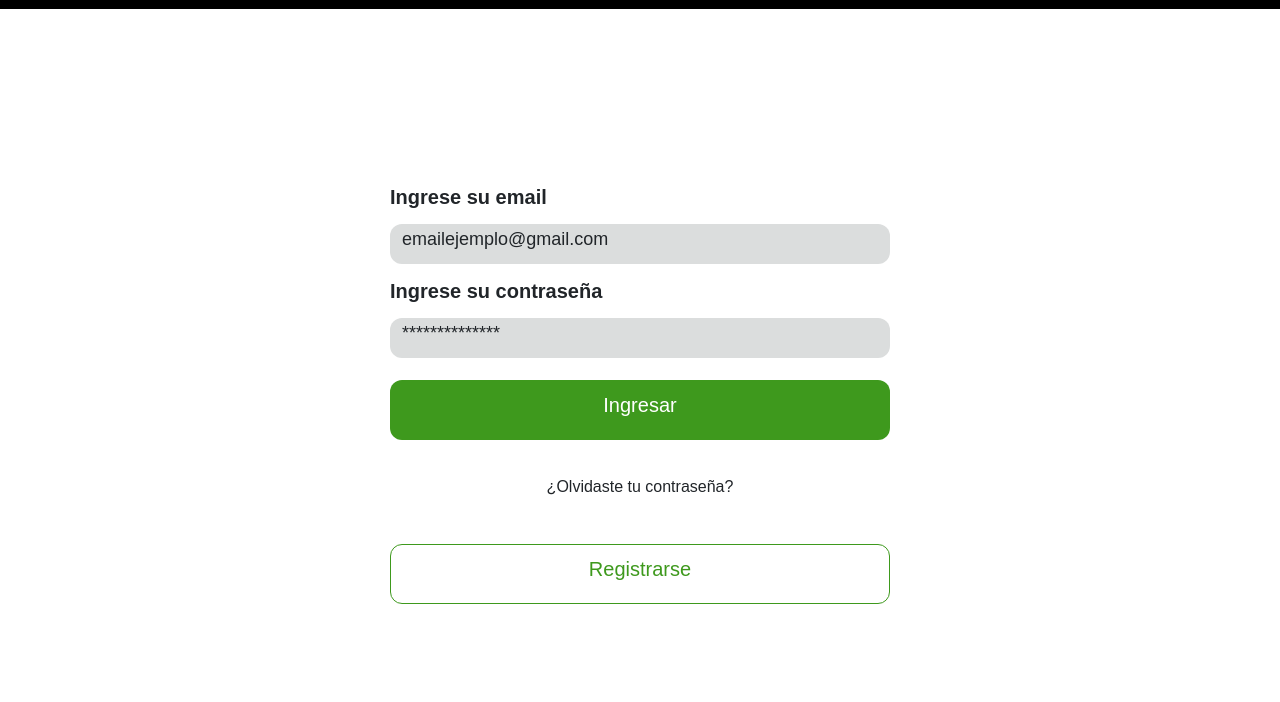
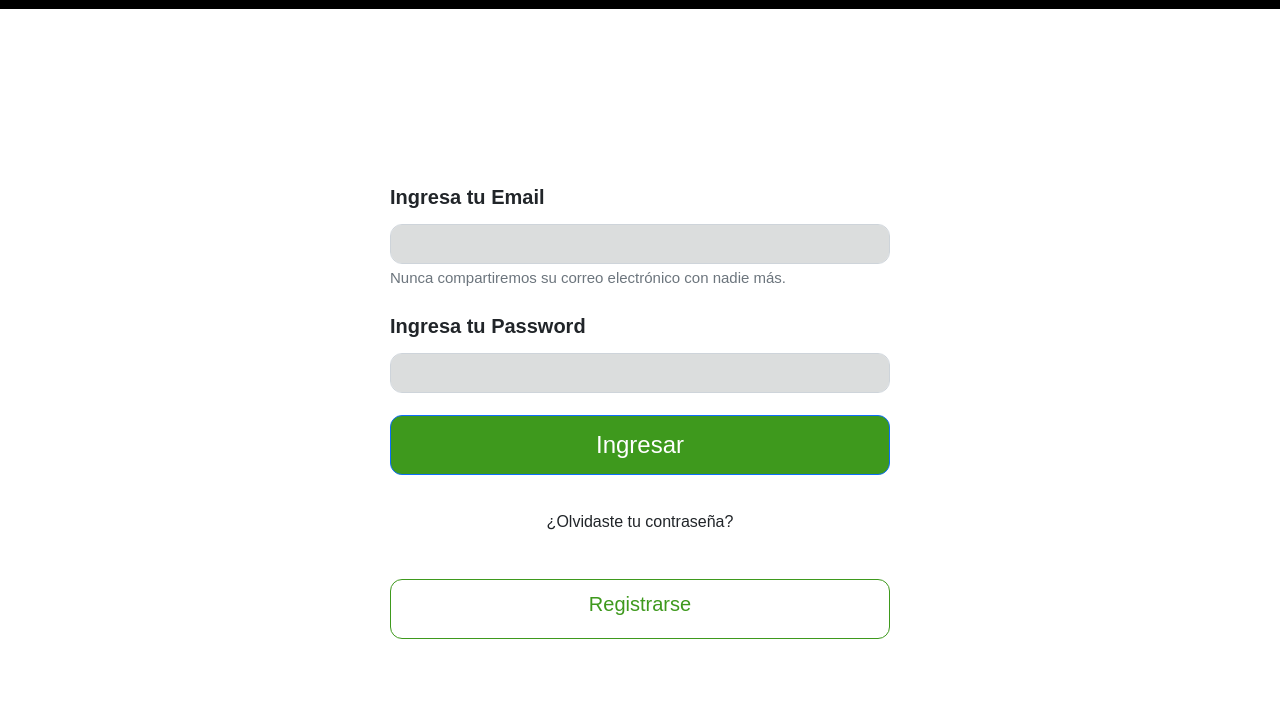
Before and after one commit to AdrianRivadera/Clothes-store, a plain HTML site: page login.html in a window 1280 px wide. Shown: the part 96-798 px from the top of the page. Drawn offline with nearby package versions, Linux system fonts and the light colour scheme.

Commit message:
Aplicando bootstrap form

```diff
--- a/login.html
+++ b/login.html
@@ -92,21 +92,24 @@
     </header>
     <main class="login-main-container">
         <div class="card-container">
-            <div class="email">
-                <p>Ingrese su email</p>
-            </div>
-            <div class="enter-email">
-                <p>emailejemplo@gmail.com</p>
-            </div>
-            <div class="contraseña">
-                <p>Ingrese su contraseña</p>
-            </div>
-            <div class="enter-contraseña">
-                <p>**************</p>
-            </div>
-            <div class="ingresar">
-                <p>Ingresar</p>
-            </div>
+            <form>
+                <div class="mb-3">
+                  <label for="exampleInputEmail1" class="form-label email">Ingresa tu Email</label>
+                  <input type="email" class="form-control enter-email" id="exampleInputEmail1" aria-describedby="emailHelp">
+                  <div id="emailHelp" class="form-text fs-4">Nunca compartiremos su correo electrónico con nadie más.</div>
+                </div>
+                <div class="mb-3">
+                  <label for="exampleInputPassword1" class="form-label contraseña">Ingresa tu Password</label>
+                  <input type="password" class="form-control enter-contrasenia" id="exampleInputPassword1">
+                </div>
+                <button type="submit" class="btn btn-primary ingresar">Ingresar</button>
+            </form>
+
+
+
+
+
+
             <div class="olvidaste">
                 <p>¿Olvidaste tu contraseña?</p>
             </div>
--- a/style.css
+++ b/style.css
@@ -994,7 +994,7 @@ footer .ola{
     margin-bottom: 12px;
     margin-top: 12px;
 }
-.login-main-container .enter-contraseña{
+.login-main-container .enter-contrasenia{
     width: 100%;
     height: 40px;
     background-color: rgb(219, 221, 221);
@@ -1003,12 +1003,13 @@ footer .ola{
     align-items: center;
     padding: 12px;
 }
-.login-main-container .enter-contraseña p{
+.login-main-container .enter-contrasenia p{
     font-size: 1.8rem;
 }
 .login-main-container .ingresar{
     width: 100%;
     height: 60px;
+    font-size: 2.4rem;
     background-color: #3e991d;
     border-radius: 12px;
     display: flex;
@@ -1017,10 +1018,6 @@ footer .ola{
     padding: 12px;
     margin-top: 22px;
     cursor: pointer;
-}
-.login-main-container .ingresar p{
-    font-size: 2rem;
-    color: white;
 }
 .login-main-container .olvidaste{
     width: 100%;
```
